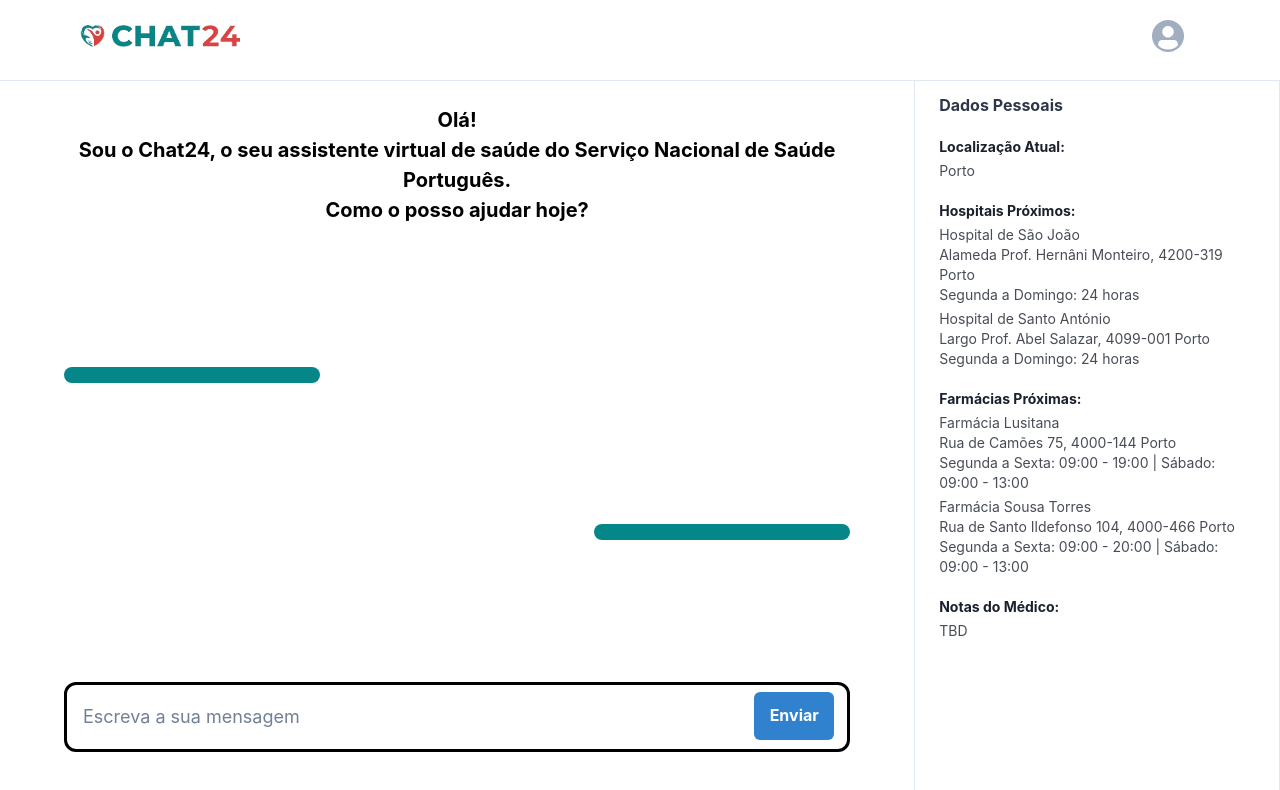
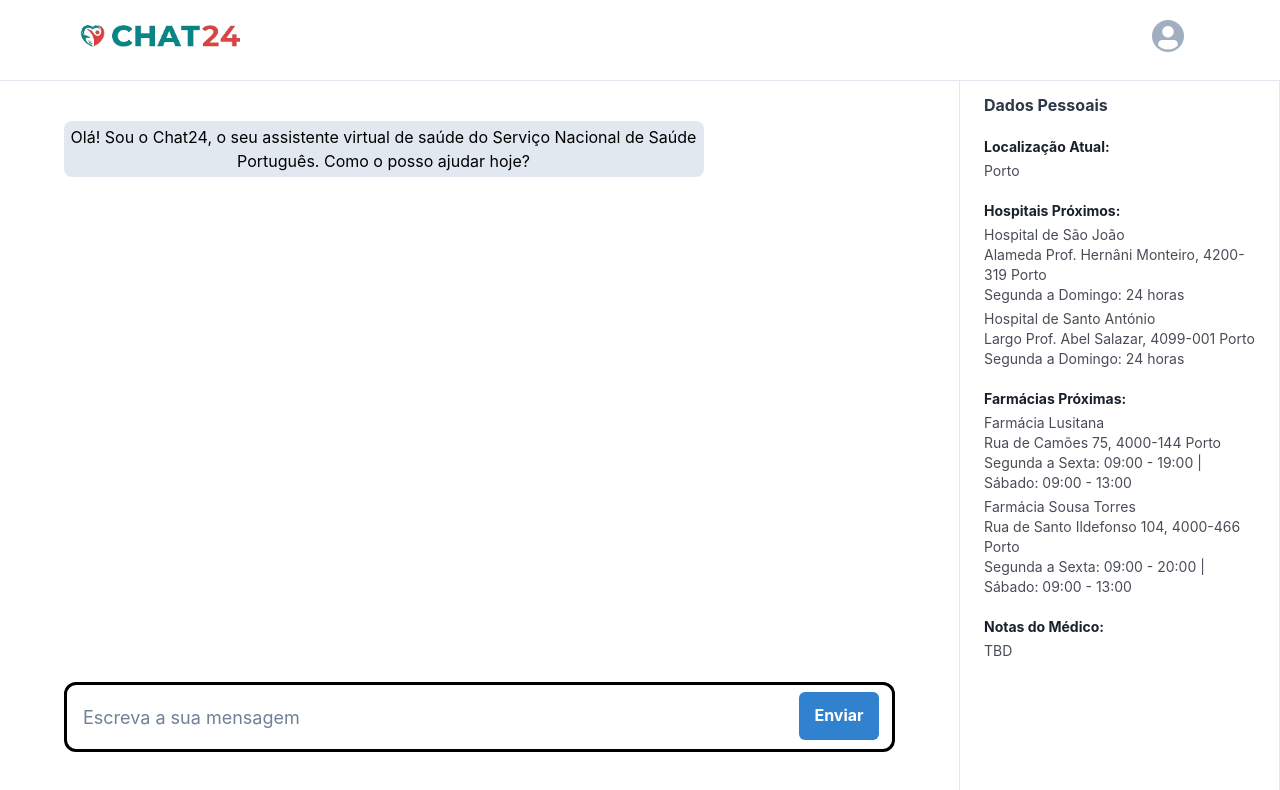
Before and after one commit to crymE-L/chat24, a React (Create React App) app in the folder my-app/: page / in a window 1280 px wide. Shown: the top 790 px of the page. Built offline with nearby package versions, Linux system fonts and the light colour scheme.

Commit message:
feat: AI Chatbot UI & fix: Chatbot interaction

```diff
--- a/my-app/src/components/shell/Main.tsx
+++ b/my-app/src/components/shell/Main.tsx
@@ -1,16 +1,36 @@
-import React, { useState } from 'react';
-import { BoxProps, Box, Flex, Center, InputGroup, Text, Input, Button, InputRightElement } from '@chakra-ui/react';
-
+import React, { useState, useEffect } from 'react';
+import { BoxProps, Box, Flex, Center, InputGroup, Text, Input, Button, InputRightElement, Spinner } from '@chakra-ui/react';
 
 export const Main = (props: BoxProps) => {
   const [input, setInput] = useState<string>("");
-  const [response, setResponse] = useState<string>("");
+  const [responses, setResponses] = useState<{ input: string, response: string }[]>([]);
+  const [loading, setLoading] = useState<boolean>(false);
+
 
   async function submitMessage(message: string) {
+    setLoading(true);
     const response = await fetch("http://127.0.0.1:8000/chat/?message=" + encodeURIComponent(message));
     const data = await response.json();
-    setResponse(data.response);
+    const newResponse = { input: message, response: data.response };
+    setResponses(prevResponses => {
+      const updatedResponses = [...prevResponses, newResponse];
+      localStorage.setItem("responses", JSON.stringify(updatedResponses));
+      return updatedResponses;
+    });
+    setLoading(false);
   }
+
+  useEffect(() => {
+    const storedResponses = localStorage.getItem("responses");
+    if (storedResponses) {
+      setResponses(JSON.parse(storedResponses));
+    }
+  }, []);
+
+  const handleInputSubmit = () => {
+    submitMessage(input);
+    setInput("");
+  };
 
   return (
     <Box as="main" {...props} borderRightWidth="1px">
@@ -25,29 +45,30 @@ export const Main = (props: BoxProps) => {
         textAlign="center"
         color="black"
       >
-        <Flex height="90vh" flexDirection="column" justifyContent="space-between">
-          <Flex flexDirection="column">
-            <Text fontSize="xl" as="b">
+        <Flex height="90vh" width="65vw" flexDirection="column" overflowY="auto">
+          <Flex flexDirection="column" w="50vw" alignItems="flex-start" mt="4">
+            <Text color="black" p="1" borderRadius="lg" bg="gray.200">
               Olá!
-            </Text>
-            <Text fontSize="xl" as="b">
               Sou o Chat24, o seu assistente virtual de saúde do Serviço Nacional de Saúde Português.
-            </Text>
-            <Text fontSize="xl" as="b">
               Como o posso ajudar hoje?
             </Text>
           </Flex>
-          <Flex width="20vw" alignSelf="flex-start" padding="2" background="#058689" borderRadius="xl" mr="4">
-              <Text color="white">
-                {input}
+          <Flex flexDirection="column" flex="1" width="100%" mt="4">
+            {responses.map((item, index) => (
+              <Flex key={index} alignSelf={index % 2 === 0 ? "flex-end" : "flex-start"} textAlign={index % 2 === 0 ? "start" : "start"} mt="4">
+                <Text color="black" p="4" borderRadius="lg" bg={index % 2 === 0 ? "blue.200" : "gray.200"}>
+                  {index % 2 === 0 ? item.input : item.response}
                 </Text>
               </Flex>
-          <Flex width="20vw" alignSelf="flex-end" padding="2" background="#058689" borderRadius="xl" >
-              <Text color="white">
-                {response}
-              </Text>
+            ))}
+            {loading && (
+              <Flex justifyContent="center">
+                <Spinner size="xl" color="blue.500" thickness="4px" />
               </Flex>
-          <InputGroup size="lg">
+            )}
+          </Flex>
+        </Flex>
+        <InputGroup size="lg" mt="4">
           <Input
             py="2rem"
             placeholder="Escreva a sua mensagem"
@@ -57,7 +78,13 @@ export const Main = (props: BoxProps) => {
             borderColor="black"
             borderRadius="xl"
             _focus={{ borderColor: "black" }}
+            value={input}
             onChange={(e) => setInput(e.target.value)}
+            onKeyPress={(e) => {
+              if (e.key === "Enter") {
+                handleInputSubmit();
+              }
+            }}
           />
           <InputRightElement width="5rem" mr="4" mt="2.5">
             <Button
@@ -66,13 +93,12 @@ export const Main = (props: BoxProps) => {
               size="lg"
               fontWeight="bold"
               fontSize="md"
-                onClick={() => submitMessage(input)}
+              onClick={handleInputSubmit}
             >
               Enviar
             </Button>
           </InputRightElement>
         </InputGroup>
-        </Flex>
       </Center>
     </Box>
   );
```
Also changed, not shown: 1 other file (tests, documents, lock files or other folders). Lines whose indentation alone changed are shown as unchanged.
